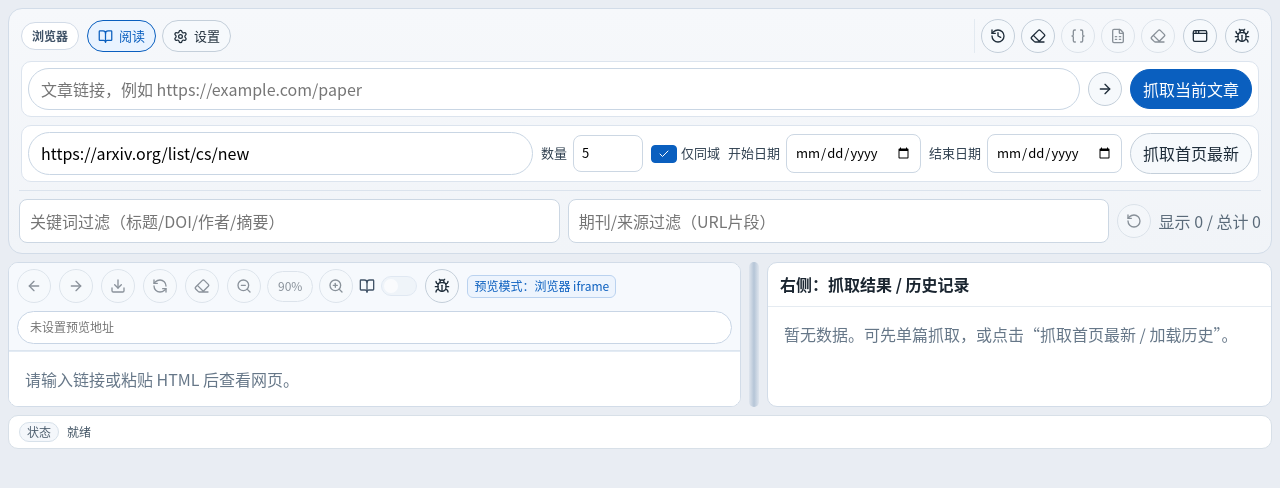
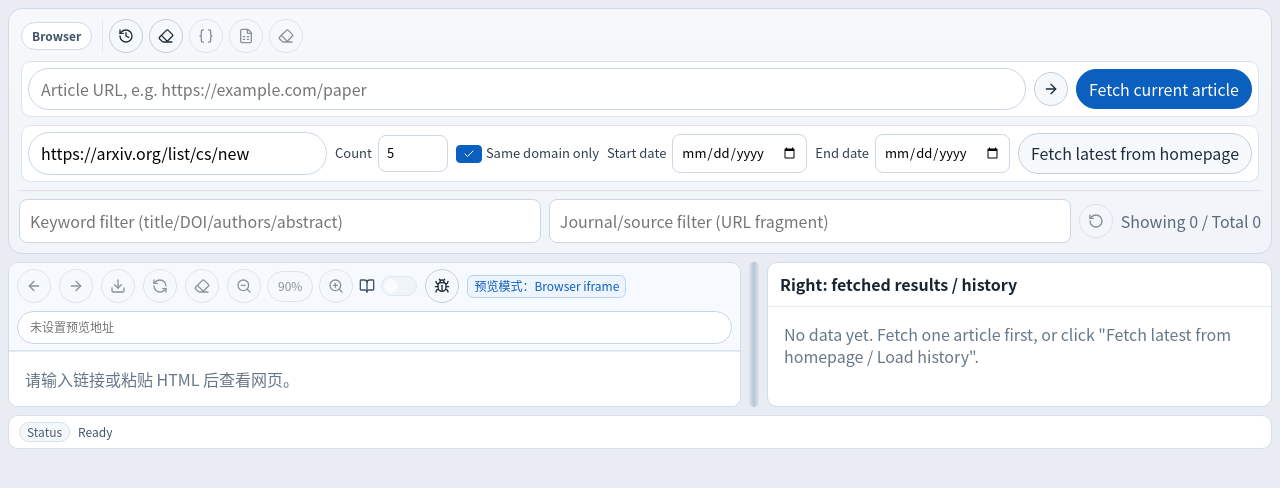
Before and after one commit to chogng/Literature-Studio, a React (Vite) app: page / in a window 1280 px wide. Shown: the top 488 px of the page. Built offline with nearby package versions, Linux system fonts and the light colour scheme.

Commit message:
feat: add zh/en i18n toggle and remove custom devtools entry

```diff
--- a/src/App.tsx
+++ b/src/App.tsx
@@ -10,9 +10,7 @@ import { createPortal } from 'react-dom';
 import * as Checkbox from '@radix-ui/react-checkbox';
 import * as RadioGroup from '@radix-ui/react-radio-group';
 import * as Switch from '@radix-ui/react-switch';
-import * as Tabs from '@radix-ui/react-tabs';
 import {
-  AppWindow,
   ArrowLeft,
   ArrowRight,
   BookOpen,
@@ -27,7 +25,6 @@ import {
   History,
   RefreshCcw,
   RotateCcw,
-  Settings,
   ZoomIn,
   ZoomOut,
 } from 'lucide-react';
@@ -53,9 +50,11 @@ type AppSettingsPayload = {
 };
 
 type DesktopInvokeArgs = Record<string, unknown> | undefined;
+type Locale = 'zh' | 'en';
 
 const defaultArticleUrl = '';
 const defaultHomepageUrl = 'https://arxiv.org/list/cs/new';
+const localeStorageKey = 'journal-reader-locale';
 const minPanePercent = 20;
 const maxPanePercent = 80;
 const minPreviewZoom = 0.7;
@@ -315,8 +314,19 @@ function tryGetHost(input: string): string {
   }
 }
 
+function detectInitialLocale(): Locale {
+  if (typeof window === 'undefined') return 'zh';
+  const stored = window.localStorage.getItem(localeStorageKey);
+  if (stored === 'zh' || stored === 'en') return stored;
+
+  const browserLanguage = window.navigator.language.toLowerCase();
+  if (browserLanguage.startsWith('zh')) return 'zh';
+  return 'en';
+}
+
 export default function App() {
   const [activePage, setActivePage] = useState<'reader' | 'settings'>('reader');
+  const [locale, setLocale] = useState<Locale>(() => detectInitialLocale());
   const [webUrl, setWebUrl] = useState(defaultArticleUrl);
   const [browserUrl, setBrowserUrl] = useState(normalizeUrl(defaultArticleUrl));
   const [homepageUrl, setHomepageUrl] = useState(defaultHomepageUrl);
@@ -379,6 +389,67 @@ export default function App() {
       }) as CSSProperties,
     [contentGridWidth, leftPanePercent],
   );
+  const isZh = locale === 'zh';
+  const ui = useMemo(
+    () => ({
+      appName: isZh ? 'Journal Reader' : 'Journal Reader',
+      menuTitle: isZh ? '浏览器' : 'Browser',
+      loadHistory: isZh ? '加载历史' : 'Load history',
+      loadHistoryBusy: isZh ? '加载历史中' : 'Loading history',
+      clearHistory: isZh ? '清空历史' : 'Clear history',
+      exportFilteredJson: isZh ? '导出筛选 JSON' : 'Export filtered JSON',
+      exportFilteredCsv: isZh ? '导出筛选 CSV' : 'Export filtered CSV',
+      clearRightList: isZh ? '清空右侧列表' : 'Clear right list',
+      articleUrlPlaceholder: isZh ? '文章链接，例如 https://example.com/paper' : 'Article URL, e.g. https://example.com/paper',
+      navigateWeb: isZh ? '网页跳转' : 'Navigate',
+      fetchCurrentBusy: isZh ? '抓取中...' : 'Fetching...',
+      fetchCurrent: isZh ? '抓取当前文章' : 'Fetch current article',
+      homepageUrlPlaceholder: isZh ? '期刊首页 / 最新文章页链接' : 'Journal homepage / latest article page URL',
+      batchCount: isZh ? '数量' : 'Count',
+      sameDomainOnly: isZh ? '仅同域' : 'Same domain only',
+      startDate: isZh ? '开始日期' : 'Start date',
+      endDate: isZh ? '结束日期' : 'End date',
+      fetchLatestBusy: isZh ? '批量抓取中...' : 'Batch fetching...',
+      fetchLatest: isZh ? '抓取首页最新' : 'Fetch latest from homepage',
+      keywordFilterPlaceholder: isZh ? '关键词过滤（标题/DOI/作者/摘要）' : 'Keyword filter (title/DOI/authors/abstract)',
+      journalFilterPlaceholder: isZh ? '期刊/来源过滤（URL片段）' : 'Journal/source filter (URL fragment)',
+      resetFilter: isZh ? '重置过滤' : 'Reset filters',
+      showing: isZh ? '显示' : 'Showing',
+      total: isZh ? '总计' : 'Total',
+      settingsToolbarText: isZh
+        ? '在设置页配置默认下载目录，保存后将自动用于后续 PDF 下载。'
+        : 'Configure a default download directory in Settings. It will be used for later PDF downloads after saving.',
+      splitterAria: isZh ? '调整左右视图宽度' : 'Adjust left and right pane width',
+      resultPanelTitle: isZh ? '右侧：抓取结果 / 历史记录' : 'Right: fetched results / history',
+      untitled: isZh ? '无标题' : 'Untitled',
+      unknown: isZh ? '未识别' : 'Unknown',
+      authors: isZh ? '作者：' : 'Authors:',
+      abstract: isZh ? '摘要：' : 'Abstract:',
+      publishedAt: isZh ? '发布日期：' : 'Published:',
+      source: isZh ? '来源：' : 'Source:',
+      fetchedAt: isZh ? '抓取时间：' : 'Fetched at:',
+      emptyFiltered: isZh ? '已有数据，但当前过滤条件没有匹配结果。' : 'Data exists, but no results match current filters.',
+      emptyAll: isZh ? '暂无数据。可先单篇抓取，或点击“抓取首页最新 / 加载历史”。' : 'No data yet. Fetch one article first, or click "Fetch latest from homepage / Load history".',
+      settingsTitle: isZh ? '设置' : 'Settings',
+      settingsLoading: isZh ? '设置加载中...' : 'Loading settings...',
+      defaultPdfDir: isZh ? '默认 PDF 下载目录' : 'Default PDF download directory',
+      downloadDirPlaceholder: isZh ? '留空则使用系统 Downloads 目录' : 'Leave empty to use the system Downloads folder',
+      chooseDirectory: isZh ? '选择目录' : 'Choose directory',
+      resetDefault: isZh ? '恢复默认' : 'Reset',
+      saving: isZh ? '保存中...' : 'Saving...',
+      saveSettings: isZh ? '保存设置' : 'Save settings',
+      settingsHintPath: isZh ? '建议填写绝对路径；也支持 `~` 开头路径。' : 'Use an absolute path. `~` paths are also supported.',
+      currentDir: isZh ? '当前生效目录：' : 'Current active directory:',
+      systemDownloads: isZh ? '系统 Downloads 目录' : 'System Downloads folder',
+      statusError: isZh ? '错误' : 'Error',
+      statusInfo: isZh ? '状态' : 'Status',
+      statusHint: isZh ? '提示' : 'Hint',
+      statusReady: isZh ? '就绪' : 'Ready',
+      previewModeDesktop: isZh ? 'Electron 嵌入 iframe' : 'Electron embedded iframe',
+      previewModeWeb: isZh ? '浏览器 iframe' : 'Browser iframe',
+    }),
+    [isZh],
+  );
 
   const filteredArticles = useMemo(() => {
     const keyword = filterKeyword.trim().toLowerCase();
@@ -445,16 +516,16 @@ export default function App() {
 
   const statusBarState = useMemo(() => {
     if (error) {
-      return { label: '错误', message: error, className: 'status-bar is-error' };
+      return { label: ui.statusError, message: error, className: 'status-bar is-error' };
     }
     if (status) {
-      return { label: '状态', message: status, className: 'status-bar' };
+      return { label: ui.statusInfo, message: status, className: 'status-bar' };
     }
     if (previewNoiseHint) {
-      return { label: '提示', message: previewNoiseHint, className: 'status-bar is-warning' };
-    }
-    return { label: '状态', message: '就绪', className: 'status-bar' };
-  }, [error, previewNoiseHint, status]);
+      return { label: ui.statusHint, message: previewNoiseHint, className: 'status-bar is-warning' };
+    }
+    return { label: ui.statusInfo, message: ui.statusReady, className: 'status-bar' };
+  }, [error, previewNoiseHint, status, ui]);
   const hasWebPreviewContent = useMemo(() => {
     if (webPreviewSource === 'url') {
       return Boolean(browserUrl);
@@ -550,6 +621,12 @@ export default function App() {
   }, [electronRuntime]);
 
   useEffect(() => {
+    if (typeof window === 'undefined') return;
+    window.localStorage.setItem(localeStorageKey, locale);
+    document.documentElement.lang = locale === 'zh' ? 'zh-CN' : 'en';
+  }, [locale]);
+
+  useEffect(() => {
     if (activePage !== 'reader') return;
 
     const grid = contentGridRef.current;
@@ -1024,24 +1101,7 @@ export default function App() {
     setFilterJournal('');
   };
 
-  const handleOpenDevtools = async (target: 'app' | 'preview') => {
-    if (!desktopRuntime) {
-      setStatus('浏览器 Web 模式请直接使用浏览器开发者工具（F12 / ⌥⌘I）。');
-      return;
-    }
-
-    setStatus(null);
-    setError(null);
-
-    try {
-      await invokeDesktop('open_devtools', { target });
-      setStatus(target === 'app' ? '已打开本程序开发者工具。' : '已打开网页预览开发者工具。');
-    } catch (openError) {
-      setError(`打开开发者工具失败：${errorMessage(openError)}`);
-    }
-  };
-
-  const previewModeLabel = electronRuntime ? 'Electron 嵌入 iframe' : '浏览器 iframe';
+  const previewModeLabel = electronRuntime ? ui.previewModeDesktop : ui.previewModeWeb;
   const handleWindowControl = (action: TitlebarAction) => {
     window.electronAPI?.windowControls?.perform(action);
   };
@@ -1049,29 +1109,20 @@ export default function App() {
   return (
     <div className="app-window">
       {electronRuntime ? (
-        <Titlebar isWindowMaximized={isWindowMaximized} onWindowControl={handleWindowControl} />
+        <Titlebar
+          appName={ui.appName}
+          locale={locale}
+          isWindowMaximized={isWindowMaximized}
+          onWindowControl={handleWindowControl}
+          onToggleLocale={() => setLocale((prev) => (prev === 'zh' ? 'en' : 'zh'))}
+          onToggleSettings={() => setActivePage((prev) => (prev === 'settings' ? 'reader' : 'settings'))}
+        />
       ) : null}
 
       <div className="app-shell">
       <header className="toolbar">
         <div className="menu-bar">
-          <span className="menu-title">浏览器</span>
-          <Tabs.Root
-            className="menu-tabs-root"
-            value={activePage}
-            onValueChange={(value: string) => setActivePage(value === 'settings' ? 'settings' : 'reader')}
-          >
-            <Tabs.List className="menu-tabs" aria-label="页面切换">
-              <Tabs.Trigger className="menu-tab-btn" value="reader">
-                <BookOpen size={15} />
-                阅读
-              </Tabs.Trigger>
-              <Tabs.Trigger className="menu-tab-btn" value="settings">
-                <Settings size={15} />
-                设置
-              </Tabs.Trigger>
-            </Tabs.List>
-          </Tabs.Root>
+          <span className="menu-title">{ui.menuTitle}</span>
           {activePage === 'reader' ? (
             <div className="menu-actions">
               <button
@@ -1079,8 +1130,8 @@ export default function App() {
                 type="button"
                 onClick={handleLoadHistory}
                 disabled={isHistoryLoading || isSingleLoading || isBatchLoading}
-                title={isHistoryLoading ? '加载历史中' : '加载历史'}
-                aria-label={isHistoryLoading ? '加载历史中' : '加载历史'}
+                title={isHistoryLoading ? ui.loadHistoryBusy : ui.loadHistory}
+                aria-label={isHistoryLoading ? ui.loadHistoryBusy : ui.loadHistory}
               >
                 <History size={16} />
               </button>
@@ -1089,8 +1140,8 @@ export default function App() {
                 type="button"
                 onClick={handleClearHistory}
                 disabled={isSingleLoading || isBatchLoading}
-                title="清空历史"
-                aria-label="清空历史"
+                title={ui.clearHistory}
+                aria-label={ui.clearHistory}
               >
                 <Eraser size={16} />
               </button>
@@ -1099,8 +1150,8 @@ export default function App() {
                 type="button"
                 onClick={handleExportJson}
                 disabled={!hasVisibleData}
-                title="导出筛选 JSON"
-                aria-label="导出筛选 JSON"
+                title={ui.exportFilteredJson}
+                aria-label={ui.exportFilteredJson}
               >
                 <Braces size={16} />
               </button>
@@ -1109,8 +1160,8 @@ export default function App() {
                 type="button"
                 onClick={handleExportCsv}
                 disabled={!hasVisibleData}
-                title="导出筛选 CSV"
-                aria-label="导出筛选 CSV"
+                title={ui.exportFilteredCsv}
+                aria-label={ui.exportFilteredCsv}
               >
                 <FileSpreadsheet size={16} />
               </button>
@@ -1119,31 +1170,13 @@ export default function App() {
                 type="button"
                 onClick={() => setArticles([])}
                 disabled={!hasData}
-                title="清空右侧列表"
-                aria-label="清空右侧列表"
+                title={ui.clearRightList}
+                aria-label={ui.clearRightList}
               >
                 <Eraser size={16} />
               </button>
             </div>
           ) : null}
-          <button
-            className="icon-btn"
-            type="button"
-            onClick={() => void handleOpenDevtools('app')}
-            title="应用 DevTools"
-            aria-label="应用 DevTools"
-          >
-            <AppWindow size={16} />
-          </button>
-          <button
-            className="icon-btn"
-            type="button"
-            onClick={() => void handleOpenDevtools('preview')}
-            title="预览 DevTools"
-            aria-label="预览 DevTools"
-          >
-            <Bug size={16} />
-          </button>
           {activePage === 'reader' ? (
             <>
               <div className="menu-fetch-strip">
@@ -1158,15 +1191,15 @@ export default function App() {
                       handleNavigateWeb();
                     }
                   }}
-                  placeholder="文章链接，例如 https://example.com/paper"
+                  placeholder={ui.articleUrlPlaceholder}
                 />
                 <button
                   className="icon-btn"
                   type="button"
                   onClick={handleNavigateWeb}
                   disabled={isSingleLoading || isBatchLoading}
-                  title="网页跳转"
-                  aria-label="网页跳转"
+                  title={ui.navigateWeb}
+                  aria-label={ui.navigateWeb}
                 >
                   <ArrowRight size={16} />
                 </button>
@@ -1176,7 +1209,7 @@ export default function App() {
                   onClick={handleFetchSingle}
                   disabled={isSingleLoading || isBatchLoading}
                 >
-                  {isSingleLoading ? '抓取中...' : '抓取当前文章'}
+                  {isSingleLoading ? ui.fetchCurrentBusy : ui.fetchCurrent}
                 </button>
               </div>
 
@@ -1186,10 +1219,10 @@ export default function App() {
                   type="text"
                   value={homepageUrl}
                   onChange={(event) => setHomepageUrl(event.target.value)}
-                  placeholder="期刊首页 / 最新文章页链接"
+                  placeholder={ui.homepageUrlPlaceholder}
                 />
                 <label className="inline-field" htmlFor="batch-limit">
-                  数量
+                  {ui.batchCount}
                   <input
                     id="batch-limit"
                     className="number-input"
@@ -1220,10 +1253,10 @@ export default function App() {
                       <Check size={12} />
                     </Checkbox.Indicator>
                   </Checkbox.Root>
-                  仅同域
+                  {ui.sameDomainOnly}
                 </label>
                 <label className="inline-field" htmlFor="batch-start-date">
-                  开始日期
+                  {ui.startDate}
                   <input
                     id="batch-start-date"
                     className="date-input"
@@ -1233,7 +1266,7 @@ export default function App() {
                   />
                 </label>
                 <label className="inline-field" htmlFor="batch-end-date">
-                  结束日期
+                  {ui.endDate}
                   <input
                     id="batch-end-date"
                     className="date-input"
@@ -1247,7 +1280,7 @@ export default function App() {
                   onClick={handleFetchLatestBatch}
                   disabled={isSingleLoading || isBatchLoading}
                 >
-                  {isBatchLoading ? '批量抓取中...' : '抓取首页最新'}
+                  {isBatchLoading ? ui.fetchLatestBusy : ui.fetchLatest}
                 </button>
               </div>
             </>
@@ -1262,33 +1295,33 @@ export default function App() {
                 type="text"
                 value={filterKeyword}
                 onChange={(event) => setFilterKeyword(event.target.value)}
-                placeholder="关键词过滤（标题/DOI/作者/摘要）"
+                placeholder={ui.keywordFilterPlaceholder}
               />
               <input
                 className="filter-input"
                 type="text"
                 value={filterJournal}
                 onChange={(event) => setFilterJournal(event.target.value)}
-                placeholder="期刊/来源过滤（URL片段）"
+                placeholder={ui.journalFilterPlaceholder}
               />
               <button
                 className="icon-btn"
                 type="button"
                 onClick={handleResetFilters}
                 disabled={!filterKeyword && !filterJournal}
-                title="重置过滤"
-                aria-label="重置过滤"
+                title={ui.resetFilter}
+                aria-label={ui.resetFilter}
               >
                 <RotateCcw size={16} />
               </button>
               <span className="count">
-                显示 {filteredArticles.length} / 总计 {articles.length}
+                {ui.showing} {filteredArticles.length} / {ui.total} {articles.length}
               </span>
             </div>
           </>
         ) : (
           <div className="toolbar-row settings-toolbar-row">
-            <span className="settings-toolbar-text">在设置页配置默认下载目录，保存后将自动用于后续 PDF 下载。</span>
+            <span className="settings-toolbar-text">{ui.settingsToolbarText}</span>
           </div>
         )}
 
@@ -1650,7 +1683,7 @@ export default function App() {
             className="splitter"
             role="separator"
             tabIndex={0}
-            aria-label="调整左右视图宽度"
+            aria-label={ui.splitterAria}
             aria-orientation="vertical"
             aria-valuemin={minPanePercent}
             aria-valuemax={maxPanePercent}
@@ -1660,70 +1693,70 @@ export default function App() {
           />
 
           <section className="panel result-panel">
-            <div className="panel-title">右侧：抓取结果 / 历史记录</div>
+            <div className="panel-title">{ui.resultPanelTitle}</div>
             {hasVisibleData ? (
               <ul className="article-list">
                 {filteredArticles.map((article, index) => (
                   <li key={`${article.sourceUrl}-${article.fetchedAt}-${index}`} className="article-card">
-                    <h3>{article.title || '无标题'}</h3>
+                    <h3>{article.title || ui.untitled}</h3>
                     <p>
                       <strong>DOI：</strong>
-                      {article.doi ?? '未识别'}
+                      {article.doi ?? ui.unknown}
                     </p>
                     <p>
-                      <strong>作者：</strong>
-                      {article.authors.length > 0 ? article.authors.join(', ') : '未识别'}
+                      <strong>{ui.authors}</strong>
+                      {article.authors.length > 0 ? article.authors.join(', ') : ui.unknown}
                     </p>
                     <p>
-                      <strong>摘要：</strong>
-                      {article.abstractText ?? '未识别'}
+                      <strong>{ui.abstract}</strong>
+                      {article.abstractText ?? ui.unknown}
                     </p>
                     <p>
-                      <strong>发布日期：</strong>
-                      {article.publishedAt ?? '未识别'}
+                      <strong>{ui.publishedAt}</strong>
+                      {article.publishedAt ?? ui.unknown}
                     </p>
                     <p>
-                      <strong>来源：</strong>
+                      <strong>{ui.source}</strong>
                       {article.sourceUrl}
                     </p>
                     <p>
-                      <strong>抓取时间：</strong>
+                      <strong>{ui.fetchedAt}</strong>
                       {formatTime(article.fetchedAt)}
                     </p>
                   </li>
                 ))}
               </ul>
             ) : hasData ? (
-              <div className="empty-state">已有数据，但当前过滤条件没有匹配结果。</div>
+              <div className="empty-state">{ui.emptyFiltered}</div>
             ) : (
-              <div className="empty-state">暂无数据。可先单篇抓取，或点击“抓取首页最新 / 加载历史”。</div>
+              <div className="empty-state">{ui.emptyAll}</div>
             )}
           </section>
         </main>
       ) : (
         <main className="settings-page">
           <section className="panel settings-card">
-            <div className="panel-title">设置</div>
+            <div className="panel-title">{ui.settingsTitle}</div>
             <div className="settings-content">
-              {isSettingsLoading ? <p className="settings-hint">设置加载中...</p> : null}
+              {isSettingsLoading ? <p className="settings-hint">{ui.settingsLoading}</p> : null}
 
               <label className="settings-field">
-                默认 PDF 下载目录
+                {ui.defaultPdfDir}
                 <div className="settings-input-row">
                   <input
                     className="settings-input"
                     type="text"
                     value={pdfDownloadDir}
                     onChange={(event) => setPdfDownloadDir(event.target.value)}
-                    placeholder="留空则使用系统 Downloads 目录"
+                    placeholder={ui.downloadDirPlaceholder}
                   />
                   <button
                     className="icon-btn"
                     type="button"
                     onClick={() => void handleChoosePdfDownloadDir()}
                     disabled={!desktopRuntime || isSettingsSaving}
-                    title="选择目录"
-                    aria-label="选择目录"
+                    title={ui.chooseDirectory}
+                    aria-label={ui.chooseDirectory}
                   >
                     <FolderOpen size={16} />
                   </button>
@@ -1736,7 +1769,7 @@ export default function App() {
                   onClick={handleResetDownloadDir}
                   disabled={!pdfDownloadDir.trim() || isSettingsSaving}
                 >
-                  恢复默认
+                  {ui.resetDefault}
                 </button>
                 <button
                   className="primary-btn"
@@ -1744,13 +1777,13 @@ export default function App() {
                   onClick={() => void handleSaveSettings()}
                   disabled={isSettingsLoading || isSettingsSaving}
                 >
-                  {isSettingsSaving ? '保存中...' : '保存设置'}
+                  {isSettingsSaving ? ui.saving : ui.saveSettings}
                 </button>
               </div>
 
-              <p className="settings-hint">建议填写绝对路径；也支持 `~` 开头路径。</p>
+              <p className="settings-hint">{ui.settingsHintPath}</p>
               <p className="settings-hint">
-                当前生效目录：{pdfDownloadDir.trim() ? pdfDownloadDir.trim() : '系统 Downloads 目录'}
+                {ui.currentDir}{pdfDownloadDir.trim() ? pdfDownloadDir.trim() : ui.systemDownloads}
               </p>
             </div>
           </section>
--- a/src/titlebar.tsx
+++ b/src/titlebar.tsx
@@ -1,31 +1,70 @@
-import { Copy, Minus, Square, X } from 'lucide-react';
+import { Copy, Languages, Minus, Settings, Square, X } from 'lucide-react';
 import './titlebar.css';
 
 export type TitlebarAction = 'minimize' | 'toggle-maximize' | 'close';
+export type TitlebarLocale = 'zh' | 'en';
 
 type TitlebarProps = {
   appName?: string;
+  locale?: TitlebarLocale;
   isWindowMaximized: boolean;
   onWindowControl: (action: TitlebarAction) => void;
+  onToggleLocale?: () => void;
+  onToggleSettings?: () => void;
 };
 
 export default function Titlebar({
   appName = 'Journal Reader',
+  locale = 'zh',
   isWindowMaximized,
   onWindowControl,
+  onToggleLocale,
+  onToggleSettings,
 }: TitlebarProps) {
+  const isZh = locale === 'zh';
+  const controlsAriaLabel = isZh ? '窗口控制' : 'Window controls';
+  const settingsLabel = isZh ? '设置' : 'Settings';
+  const minimizeLabel = isZh ? '最小化' : 'Minimize';
+  const maximizeLabel = isZh ? '最大化' : 'Maximize';
+  const restoreLabel = isZh ? '还原窗口' : 'Restore window';
+  const closeLabel = isZh ? '关闭' : 'Close';
+  const languageLabel = isZh ? '切换为 English' : 'Switch to 中文';
+
   return (
     <header className="titlebar">
       <div className="titlebar-drag-region">
         <span className="titlebar-app-name">{appName}</span>
       </div>
-      <div className="titlebar-controls" role="group" aria-label="窗口控制">
+      <div className="titlebar-controls" role="group" aria-label={controlsAriaLabel}>
+        {onToggleLocale && (
+          <button
+            className="titlebar-btn titlebar-btn-lang"
+            type="button"
+            onClick={onToggleLocale}
+            aria-label={languageLabel}
+            title={languageLabel}
+          >
+            <Languages size={13} strokeWidth={1.6} />
+            <span className="titlebar-lang-text">{isZh ? 'EN' : '中'}</span>
+          </button>
+        )}
+        {onToggleSettings && (
+          <button
+            className="titlebar-btn titlebar-btn-settings"
+            type="button"
+            onClick={onToggleSettings}
+            aria-label={settingsLabel}
+            title={settingsLabel}
+          >
+            <Settings size={14} strokeWidth={1.5} />
+          </button>
+        )}
         <button
           className="titlebar-btn"
           type="button"
           onClick={() => onWindowControl('minimize')}
-          aria-label="最小化"
-          title="最小化"
+          aria-label={minimizeLabel}
+          title={minimizeLabel}
         >
           <Minus size={14} strokeWidth={1.5} />
         </button>
@@ -33,8 +72,8 @@ export default function Titlebar({
           className="titlebar-btn"
           type="button"
           onClick={() => onWindowControl('toggle-maximize')}
-          aria-label={isWindowMaximized ? '还原窗口' : '最大化'}
-          title={isWindowMaximized ? '还原窗口' : '最大化'}
+          aria-label={isWindowMaximized ? restoreLabel : maximizeLabel}
+          title={isWindowMaximized ? restoreLabel : maximizeLabel}
         >
           {isWindowMaximized ? <Copy size={12} strokeWidth={1.5} /> : <Square size={12} strokeWidth={1.5} />}
         </button>
@@ -42,8 +81,8 @@ export default function Titlebar({
           className="titlebar-btn titlebar-btn-close"
           type="button"
           onClick={() => onWindowControl('close')}
-          aria-label="关闭"
-          title="关闭"
+          aria-label={closeLabel}
+          title={closeLabel}
         >
           <X size={14} strokeWidth={1.5} />
         </button>
```
Also changed, not shown: package.json (+3 -4 lines), src/titlebar.css (+11 -0 lines), 1 other file (tests, documents, lock files or other folders).
